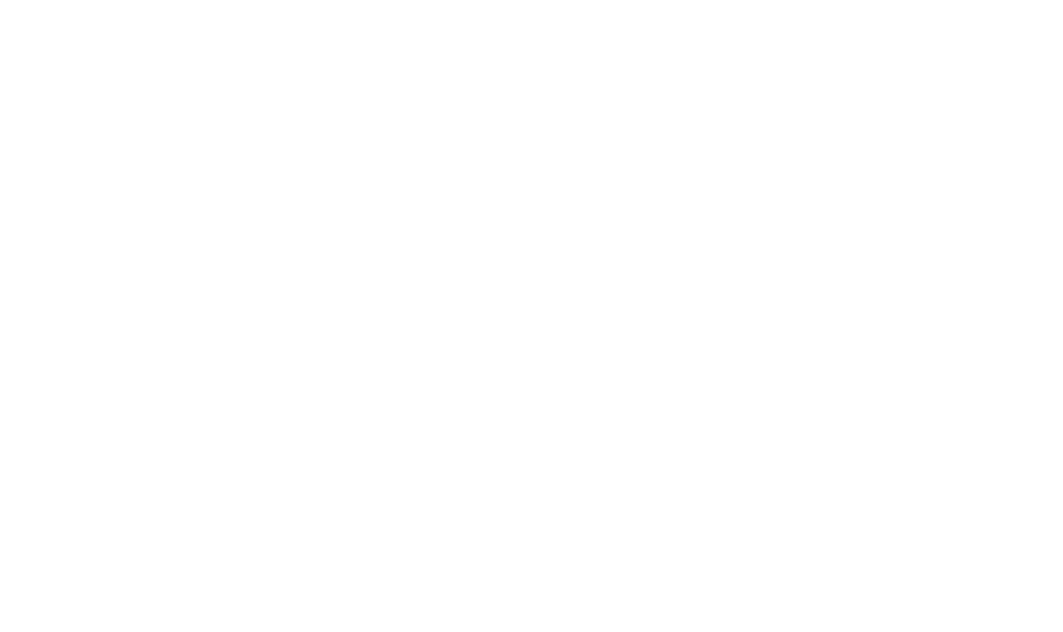
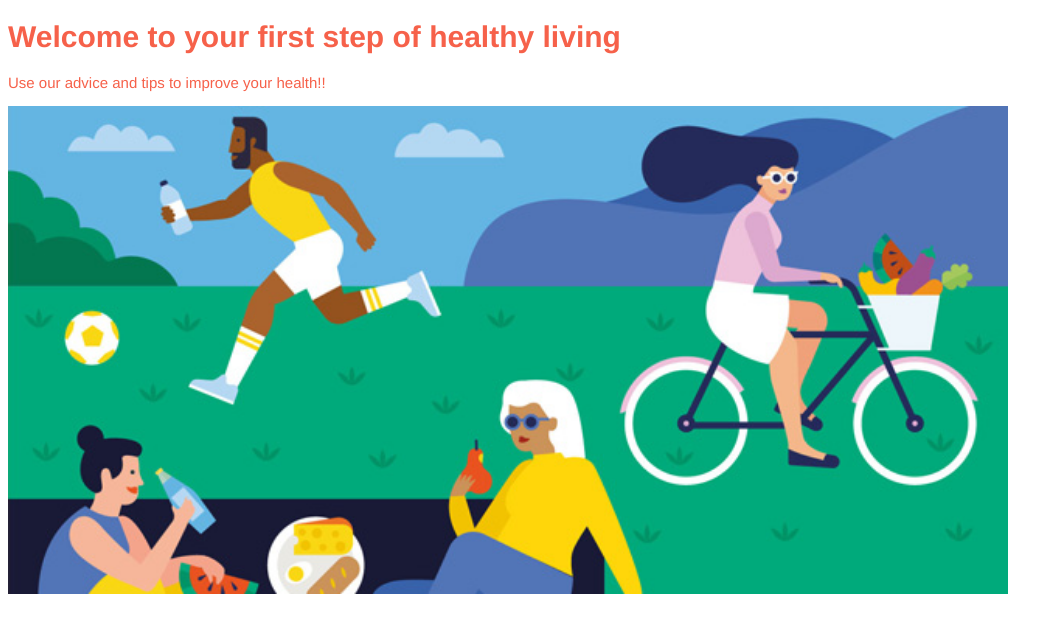
Before and after one commit to acmerlino1/Team-Project, a plain HTML site: page index.html in a window 1280 px wide. Shown: the whole page, without its empty margins (0-1063 px from the left). Drawn offline with Linux system fonts and the light colour scheme.

Commit message:
First try at welcome page

```diff
--- /dev/null
+++ b/CSS/styles1.css
@@ -0,0 +1,4 @@
+body {
+  color: rgb(246, 97, 74);
+  font-family: helvetica;
+  font-size: 15px;
--- a/index.html
+++ b/index.html
@@ -1,4 +1,11 @@
 <!DOCTYPE html>
 <html>
 <head>
-  <title>This is a test </title>
+  <title>Healthy Living </title>
+  <link rel="stylesheet" type="text/css" href="Team-Project/CSS/styles1.css">
+<body>
+  <div>
+    <h1> Welcome to your first step of healthy living</h1>
+    <p> Use our advice and tips to improve your health!! </p>
+    <img src="landing-healthy-living.jpg" alt="Example of Healthy Living" width=1000px
+  </div>
```
Also changed, not shown: landing-healthy-living.jpg (added), 2 other files.
